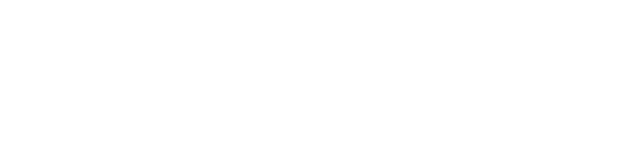
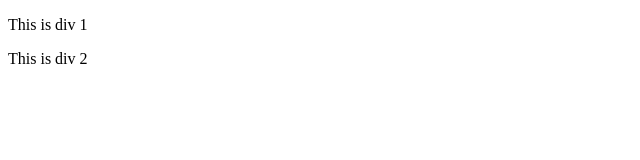
Before and after one commit to theonlymono/github-testing, a plain HTML site: page index.html in a window 1280 px wide. Shown: the whole page, without its empty margins (0-640 px from the left). Drawn offline with Linux system fonts and the light colour scheme.

Commit message:
HPL second changed

```diff
--- a/index.html
+++ b/index.html
@@ -6,6 +6,11 @@
   <title>Document</title>
 </head>
 <body>
-
+  <div class="1">
+    <p>This is div 1</p>
+  </div>
+  <div class="2">
+    <p>This is div 2</p>
+  </div>
 </body>
 </html>
```
